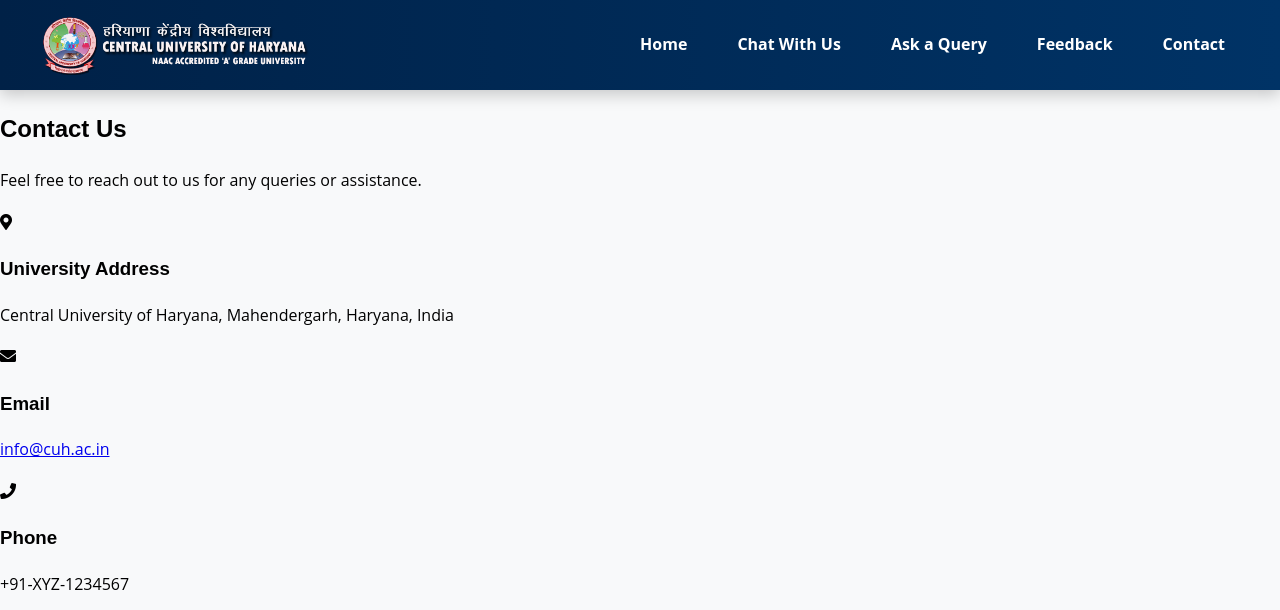
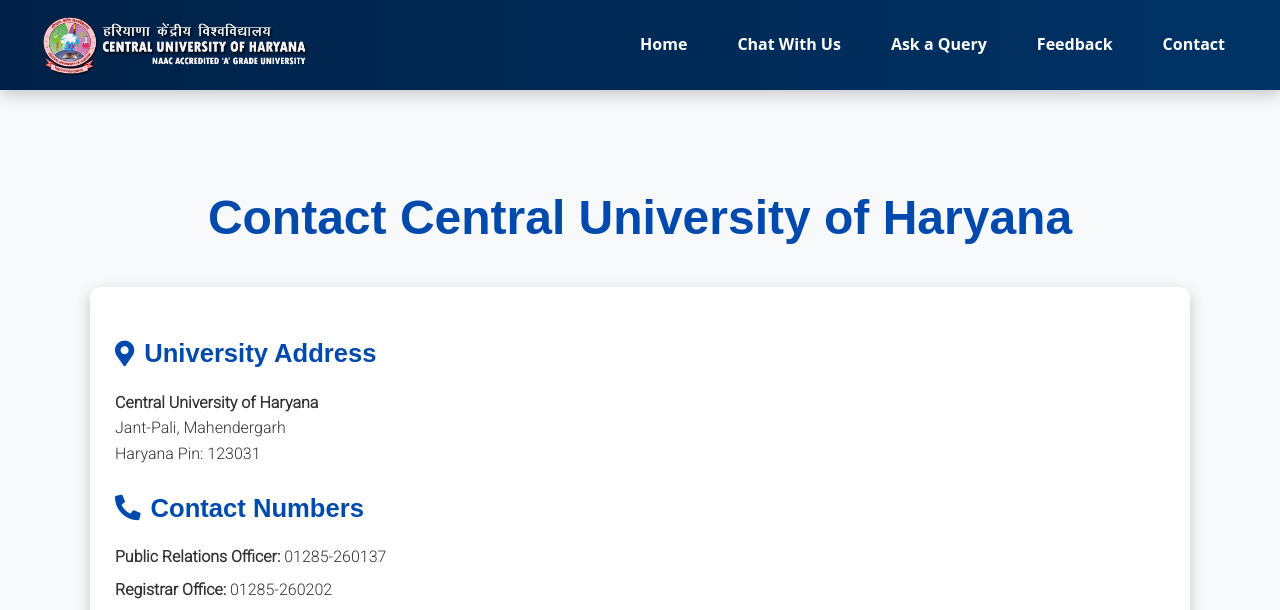
Before and after one commit to nisha-012/chatbot, a Django app: page /contact/ in a window 1280 px wide. Shown: the top 610 px of the page. Run offline with Django 5.2, Linux system fonts and the light colour scheme.

Commit message:
Contact page added

```diff
--- /dev/null
+++ b/static/css/contact.css
@@ -0,0 +1,219 @@
+/* Contact Page */
+.contact-page {
+    padding: 50px 20px;
+    /* background: linear-gradient(135deg, #004aad, #0066cc); */
+    color: #004aad;
+    font-family: 'Roboto', sans-serif;
+}
+
+.contact-page .container {
+    max-width: 1100px;
+    margin: 0 auto;
+    text-align: center;
+}
+
+/* Page Title */
+.contact-page .container h1 {
+    font-size: 3rem;
+    margin-bottom: 30px;
+    font-weight: bold;
+    animation: fadeIn 1s ease-in-out;
+}
+
+/* Contact Wrapper */
+.contact-wrapper {
+    display: flex;
+    flex-wrap: wrap;
+    justify-content: space-between;
+    gap: 20px;
+}
+
+/* Contact Section */
+.contact-section {
+    flex: 1;
+    background-color: #ffffff;
+    padding: 25px;
+    border-radius: 10px;
+    box-shadow: 0 5px 15px rgba(0, 0, 0, 0.2);
+    color: #333;
+    text-align: left;
+    animation: slideInUp 0.8s ease-out;
+    min-width: 45%;
+}
+
+.contact-section h2 {
+    color: #004aad;
+    margin-bottom: 15px;
+    font-size: 1.6rem;
+    font-weight: bold;
+    display: flex;
+    align-items: center;
+    gap: 10px;
+}
+
+.contact-list {
+    list-style: none;
+    padding: 0;
+    margin: 0;
+}
+
+.contact-list li {
+    margin-bottom: 8px;
+    font-size: 1rem;
+}
+
+/* Email Links */
+.contact-section a {
+    color: #004aad;
+    text-decoration: none;
+    font-weight: bold;
+}
+
+.contact-section a:hover {
+    text-decoration: underline;
+}
+
+/* Google Map */
+.map-section {
+    flex: 1;
+    text-align: center;
+    background-color: #ffffff;
+    padding: 25px;
+    border-radius: 10px;
+    box-shadow: 0 5px 15px rgba(0, 0, 0, 0.2);
+    animation: slideInUp 0.8s ease-out;
+    min-width: 45%;
+}
+
+.map-container {
+    border-radius: 10px;
+    overflow: hidden;
+    box-shadow: 0 4px 10px rgba(0, 0, 0, 0.15);
+}
+
+.map-container iframe {
+    width: 100%;
+    height: 350px;
+    border: none;
+    border-radius: 10px;
+}
+
+.btn-view-map {
+    display: inline-block;
+    background-color: #004aad;
+    color: white;
+    padding: 12px 25px;
+    border-radius: 8px;
+    text-decoration: none;
+    font-weight: bold;
+    margin-top: 15px;
+    transition: background-color 0.3s ease, transform 0.3s ease;
+}
+
+.btn-view-map:hover {
+    background-color: #003380;
+    transform: translateY(-2px);
+}
+
+/* Senior Help Section */
+.senior-help-section {
+    text-align: center;
+    background-color: #ffffff;
+    padding: 25px;
+    border-radius: 10px;
+    box-shadow: 0 5px 15px rgba(0, 0, 0, 0.2);
+    animation: slideInUp 0.8s ease-out;
+    margin-top: 30px;
+    min-width: 45%;
+}
+
+.senior-help-section h2 {
+    color: #004aad;
+    font-size: 1.8rem;
+    font-weight: bold;
+}
+
+.whatsapp-link {
+    display: inline-block;
+    background-color: #25D366;
+    color: white;
+    padding: 12px 25px;
+    border-radius: 8px;
+    font-weight: bold;
+    text-decoration: none;
+    transition: background-color 0.3s ease, transform 0.3s ease;
+}
+
+.whatsapp-link:hover {
+    background-color: #128C7E;
+    transform: translateY(-2px);
+}
+
+/* Responsive Design */
+
+@media (max-width: 768px) {
+    .contact-page h1 {
+        font-size: 2rem;
+        margin-bottom: 20px;
+    }
+
+    .contact-wrapper {
+        align-items: center;
+    }
+
+    .contact-section, .map-section {
+        width: 100%;
+        padding: 20px;
+    }
+
+    .map-container iframe {
+        height: 300px;
+    }
+
+    .btn-view-map, .whatsapp-link {
+        width: 90%;
+        text-align: center;
+        padding: 12px;
+    }
+}
+
+@media (max-width: 480px) {
+    .contact-page {
+        padding: 40px 15px;
+    }
+
+    .contact-page h1 {
+        font-size: 1.8rem;
+        text-align: center;
+    }
+
+    .contact-section {
+        padding: 15px;
+    }
+
+    .contact-section h2 {
+        font-size: 1.4rem;
+    }
+
+    .contact-list li {
+        font-size: 0.95rem;
+    }
+
+    .map-container iframe {
+        height: 250px;
+    }
+
+    .btn-view-map {
+        font-size: 0.9rem;
+        padding: 10px;
+    }
+
+    .senior-help-section {
+        padding: 15px;
+    }
+
+    .whatsapp-link {
+        font-size: 0.9rem;
+        padding: 10px;
+    }
+}
--- a/templates/base.html
+++ b/templates/base.html
@@ -13,6 +13,7 @@
     <link rel="stylesheet" href="{% static 'css/home.css' %}" />
     <link rel="stylesheet" href="{% static 'css/form.css' %}" />
     <link rel="stylesheet" href="{% static 'css/chat.css' %}" />
+    <link rel="stylesheet" href="{% static 'css/contact.css' %}" />
     <link rel="stylesheet" href="https://cdnjs.cloudflare.com/ajax/libs/font-awesome/5.15.4/css/all.min.css" />
     <link rel="icon" type="image/png" href="{% static 'images/logoicon.png' %}" />
     <script src="https://code.jquery.com/jquery-3.6.0.min.js"></script>
--- a/templates/chatapp/contact.html
+++ b/templates/chatapp/contact.html
@@ -1,38 +1,50 @@
 {% extends 'base.html' %}
-{% load static %}
 
 {% block title %}Contact Us - CUH Chatbot{% endblock %}
 
 {% block content %}
 <section class="contact-page">
     <div class="container">
-        <h2 class="text-center">Contact Us</h2>
-        <p class="text-center">Feel free to reach out to us for any queries or assistance.</p>
+        <h1>Contact Central University of Haryana</h1>
 
-        <div class="contact-info">
-            <div class="contact-card">
-                <i class="fas fa-map-marker-alt"></i>
-                <h3>University Address</h3>
-                <p>Central University of Haryana, Mahendergarh, Haryana, India</p>
+        <div class="contact-wrapper">
+            <!-- Contact Information -->
+            <div class="contact-section">
+                <h2><i class="fas fa-map-marker-alt"></i> University Address</h2>
+                <p><strong>Central University of Haryana</strong><br>
+                   Jant-Pali, Mahendergarh<br>
+                   Haryana Pin: 123031</p>
+
+                <h2><i class="fas fa-phone-alt"></i> Contact Numbers</h2>
+                <ul class="contact-list">
+                    <li><strong>Public Relations Officer:</strong> 01285-260137</li>
+                    <li><strong>Registrar Office:</strong> 01285-260202</li>
+                    <li><strong>Vice Chancellor Office:</strong> 01285-260201</li>
+                </ul>
+
+                <h2><i class="fas fa-envelope"></i> Email</h2>
+                <p><strong>Registrar:</strong> <a href="mailto:registrar@cuh.ac.in">registrar@cuh.ac.in</a></p>
             </div>
-            <div class="contact-card">
-                <i class="fas fa-envelope"></i>
-                <h3>Email</h3>
-                <p><a href="mailto:info@cuh.ac.in">info@cuh.ac.in</a></p>
-            </div>
-            <div class="contact-card">
-                <i class="fas fa-phone"></i>
-                <h3>Phone</h3>
-                <p>+91-XYZ-1234567</p>
+
+            <!-- Google Map Section -->
+            <div class="map-section">
+                <h2><i class="fas fa-map-marked-alt"></i> Find Us on Google Maps</h2>
+                <div class="map-container">
+                    <iframe src="https://www.google.com/maps/embed?pb=!1m18!1m12!1m3!1d3511.2509203307304!2d76.13108807527824!3d28.35126257581952!2m3!1f0!2f0!3f0!2m3!1i1024!2i768!4f13.1!3m3!1m2!1s0x39129577ce587a0b%3A0xbdc1de187d4dccf9!2sCentral%20University%20of%20Haryana!5e0!3m2!1sen!2sin!4v1742221069735!5m2!1sen!2sin" loading="lazy"></iframe>
+                </div>
+                <a href="https://www.google.com/maps/place/Central+University+of+Haryana/@28.3512626,76.1310881,17z/data=!3m1!4b1!4m6!3m5!1s0x39129577ce587a0b:0xbdc1de187d4dccf9!8m2!3d28.3512626!4d76.133663!16s%2Fm%2F09v27s6?entry=ttu&g_ep=EgoyMDI1MDMxMi4wIKXMDSoJLDEwMjExNDU1SAFQAw%3D%3D" target="_blank" class="btn-view-map">
+                    <i class="fas fa-external-link-alt"></i> View Larger Map
+                </a>
             </div>
         </div>
 
-        <!-- Google Map -->
-        <div class="map-container">
-            <iframe
-                src="https://www.google.com/maps/embed?pb=!1m18!1m12!1m3!1d3733.2431234567!2d76.144578!3d28.441074!2m3!1f0!2f0!3f0!3m2!1i1024!2i768!4f13.1!3m3!1m2!1s0x1234567890abcdef%3A0x1234567890abcdef!2sCentral%20University%20of%20Haryana!5e0!3m2!1sen!2sin!4v1234567890"
-                width="100%" height="350" style="border:0;" allowfullscreen="" loading="lazy">
-            </iframe>
+        <!-- Senior Help Section -->
+        <div class="senior-help-section">
+            <h2><i class="fab fa-whatsapp"></i> Need Help from Seniors?</h2>
+            <p>Join our WhatsApp group for guidance:</p>
+            <a href="YOUR_WHATSAPP_GROUP_LINK" target="_blank" class="whatsapp-link">
+                <i class="fab fa-whatsapp"></i> Join WhatsApp Group
+            </a>
         </div>
     </div>
 </section>
```
Also changed, not shown: 1 other file.
